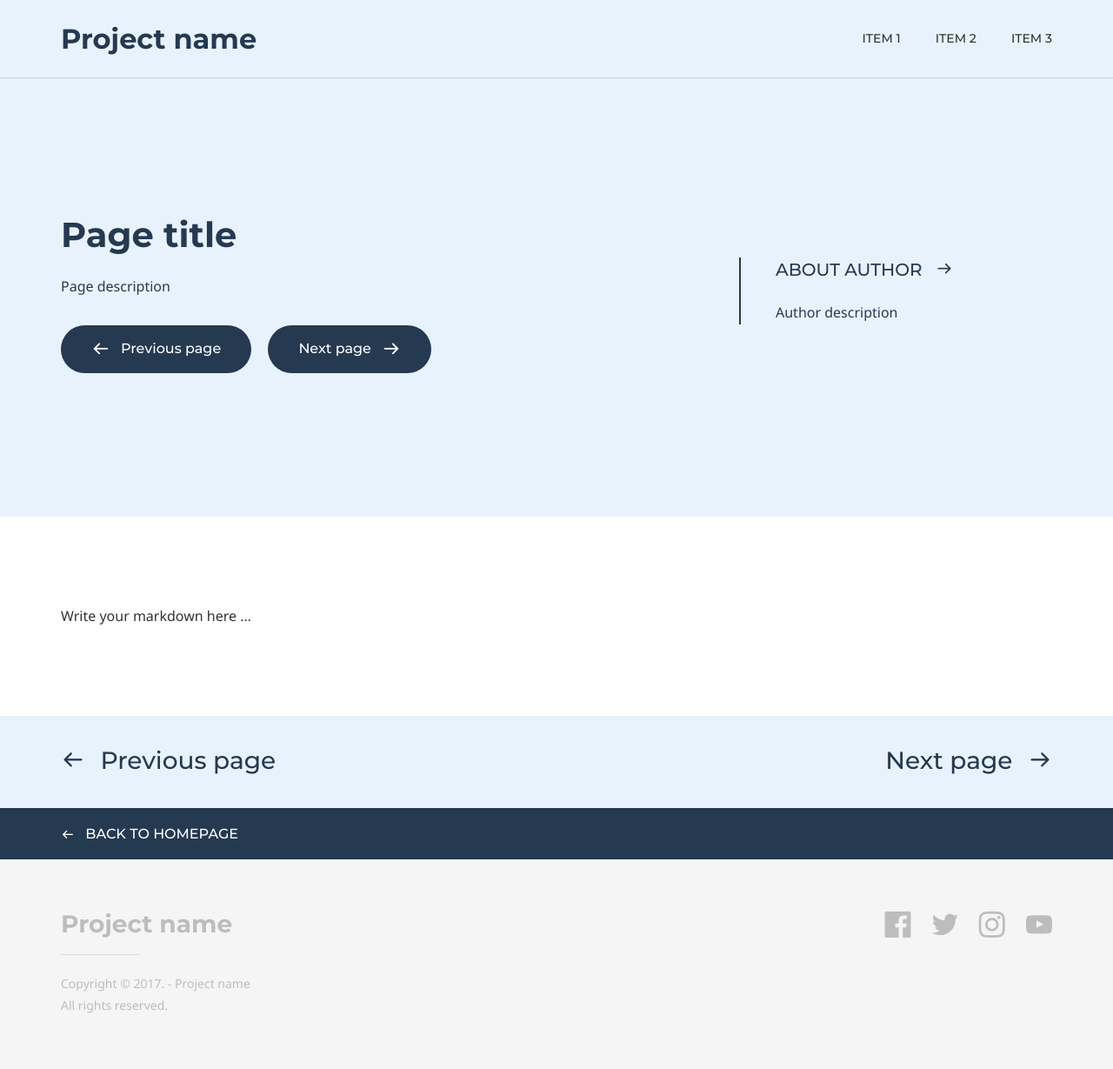
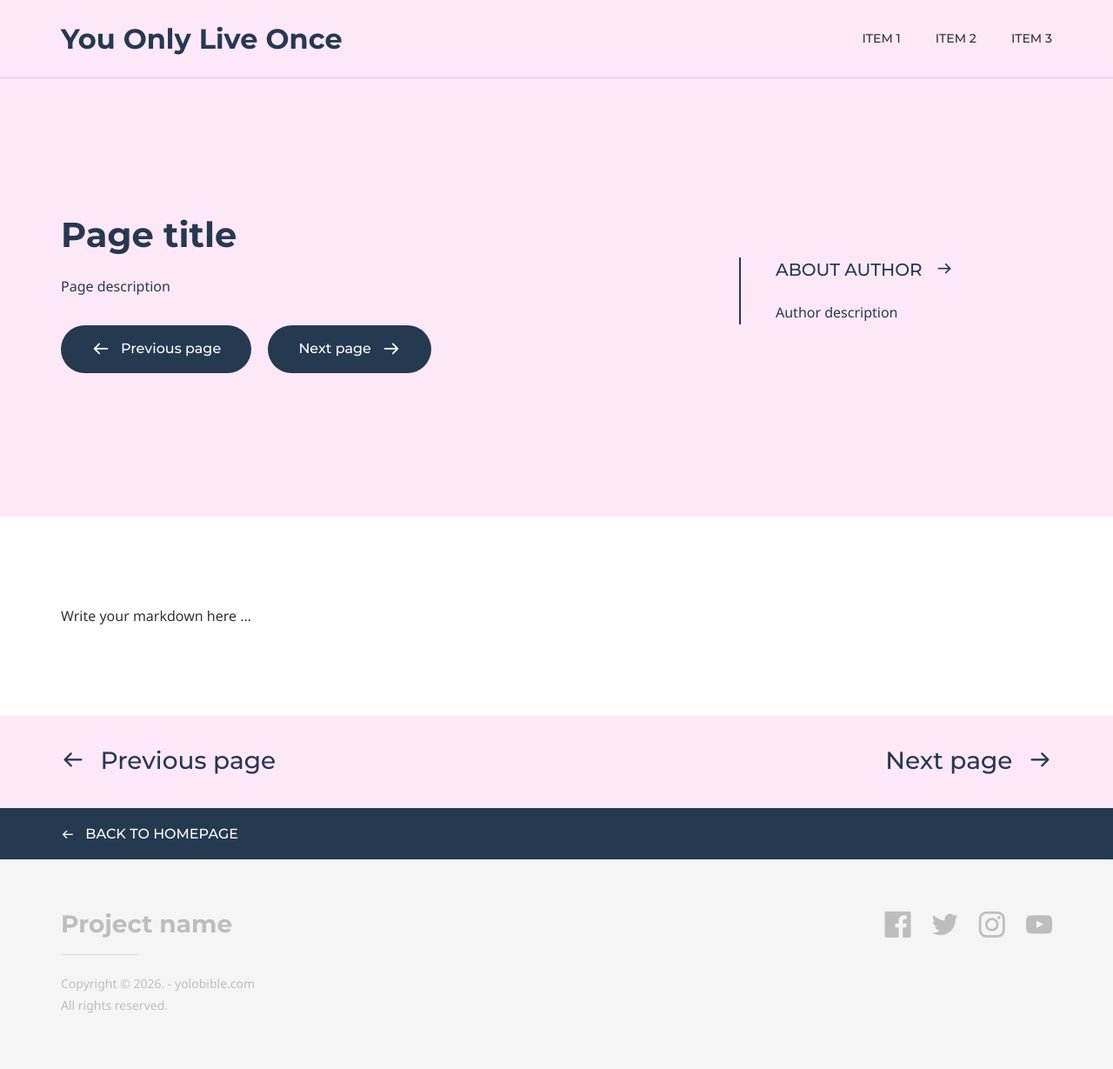
Before and after one commit to yolobible/yolobible.github.io, a Jekyll site: the page built from default.md, in a window 1280 px wide. Shown: the whole page at 87% size. Built offline with Jekyll 4.4.1, drawn with Linux system fonts in a browser that asks for light colours; some web fonts are replaced.

Commit message:
Update _config.yml

```diff
--- a/_config.yml
+++ b/_config.yml
@@ -1,10 +1,10 @@
 # Theme settings
 doks:
     baseurl:
-    color_theme: # Available themes: blue (default), green, purple, red and yellow
+    color_theme: purple
     header:
         logo:
-            text: Project name
+            text: You Only Live Once
             image:
         nav:
             - item_name: Item 1
@@ -18,7 +18,7 @@ doks:
             logo:
                 text: Project name
                 image:
-            copyright: Copyright &copy; 2017. - Project name <br>All rights reserved.
+            copyright: Copyright &copy; 2026. - yolobible.com <br>All rights reserved.
         social_list:
             - network_name: facebook
               profile_url: '#'
```
